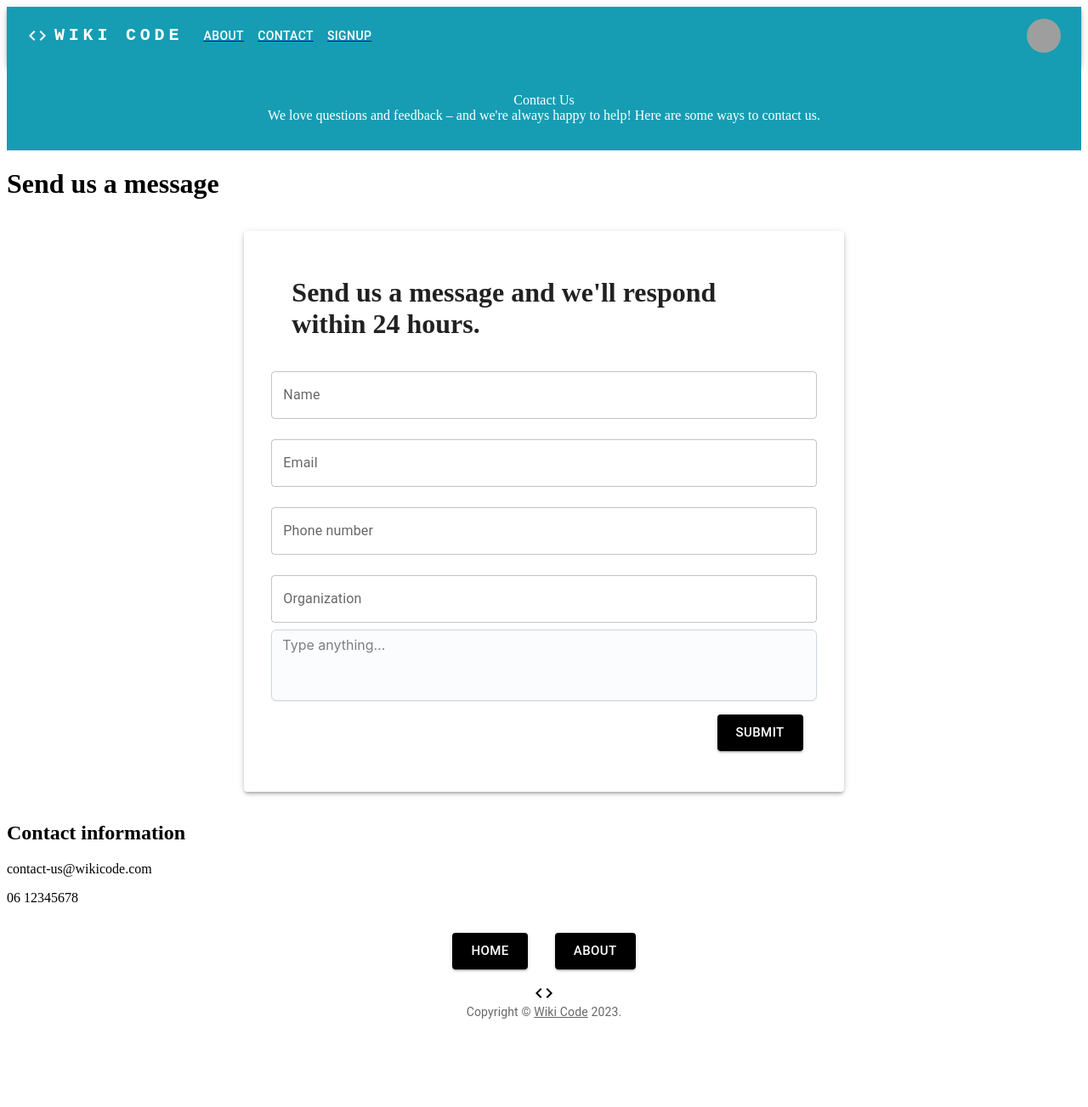
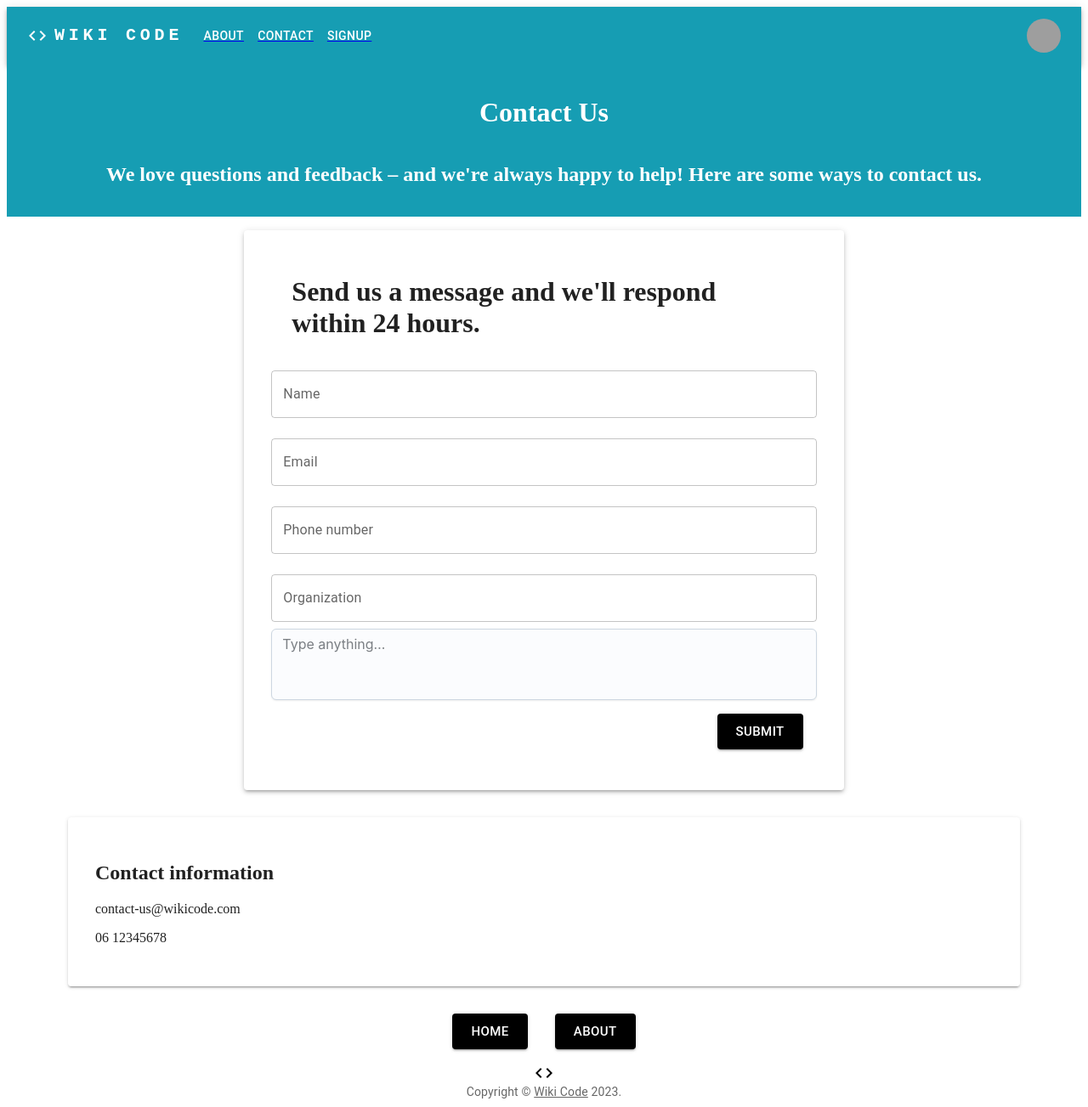
Before and after one commit to lydiavangammeren/wiki-code, a Next.js app: page /contact in a window 1280 px wide. Shown: the whole page at 85% size. Before the commit the page ends 1209 px from the top, so only its background shows below. Built offline with nearby package versions, Linux system fonts and the light colour scheme; grey boxes are pictures that could not be loaded.

Commit message:
added paper component for contact info

```diff
--- a/src/app/components/Banner.jsx
+++ b/src/app/components/Banner.jsx
@@ -12,17 +12,17 @@ export default function Banner({ title, caption, content }) {
         alignItems="center"
         direction="column"
         sx={{
-          // m: 2,
+          p: 2,
           color: "white",
           backgroundColor: "#169db3",
           borderColor: "green",
         }}
       >
         <Grid item xs={12}>
-          <Item>{title}</Item>
+          <Item><h1>{title}</h1></Item>
         </Grid>
         <Grid item xs={4}>
-          <Item>{caption}</Item>
+          <Item><h2>{caption}</h2></Item>
         </Grid>
         <Grid item xs={4}>
           <Item>{content}</Item>
--- a/src/app/contact/page.js
+++ b/src/app/contact/page.js
@@ -1,5 +1,5 @@
-import { TextField} from "@mui/material";
-import { Textarea } from '@mui/joy';
+import { TextField, Paper, Container } from "@mui/material";
+import { Textarea } from "@mui/joy";
 import Banner from "../components/Banner";
 import Form from "../components/Form";
 import ButtonGroup from "../components/ButtonGroup";
@@ -13,7 +13,6 @@ export default function Contact() {
           "We love questions and feedback – and we're always happy to help! Here are some ways to contact us."
         }
       />
-      <h1>Send us a message</h1>
       <Form
         toolBarText={"Send us a message and we'll respond within 24 hours."}
       >
@@ -53,7 +52,7 @@ export default function Contact() {
           // value={address}
           // onChange={(e) => setAddress(e.target.value)}
         />
-        <br/>
+        <br />
         <Textarea
           id="outlined-basic"
           label="Message"
@@ -66,9 +65,13 @@ export default function Contact() {
           // onChange={(e) => setAddress(e.target.value)}
         />
       </Form>
-      <h2>Contact information</h2>
-      <p>contact-us@wikicode.com</p> {/*TO DO: email icon */}
-      <p>06 12345678</p> {/* TO DO: phone icon */}
+      <Container sx={{ justifyContent: "center", alignContent: "center" }}>
+        <Paper elevation={2} sx={{ m: 2, p: 4 }}>
+          <h2>Contact information</h2>
+          <p>contact-us@wikicode.com</p> {/*TO DO: email icon */}
+          <p>06 12345678</p> {/* TO DO: phone icon */}
+        </Paper>
+      </Container>
       <ButtonGroup
         buttonText1={"HOME"}
         link1={"/"}
--- a/src/app/globals.css
+++ b/src/app/globals.css
@@ -14,12 +14,13 @@
 }
 
 * {
-  font-family: "Roboto","Helvetica","Arial",sans-serif;
+  font-family: "monospace";
   font-size: "24px";
 }
 
 body {
   color: rgb(var(--foreground-rgb));
+  font-family: "monospace";
   background: linear-gradient(
       to bottom,
       transparent,
@@ -30,6 +31,7 @@ body {
 
 h1 {
   font-size: 35px;
+
 }
 
 .modal {
```
Also changed, not shown: src/app/about/page.js (+2 -25 lines).
